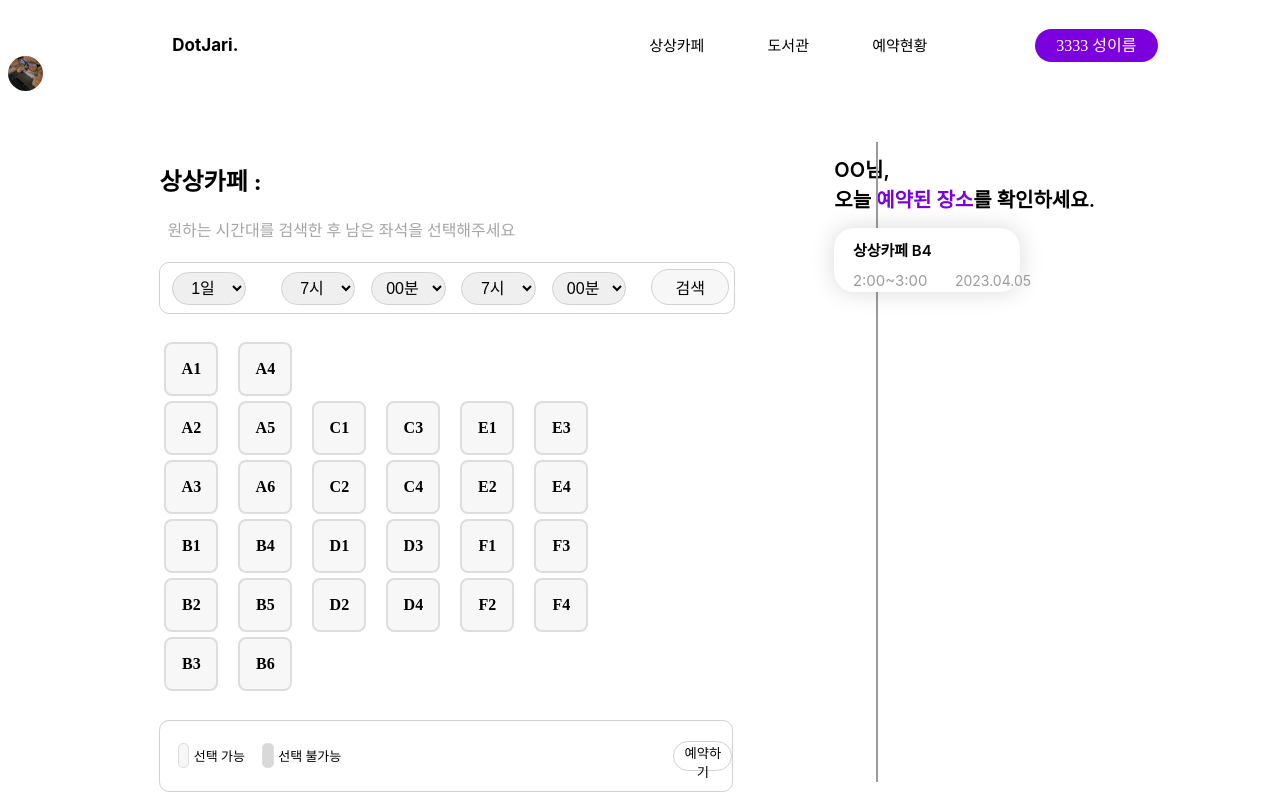
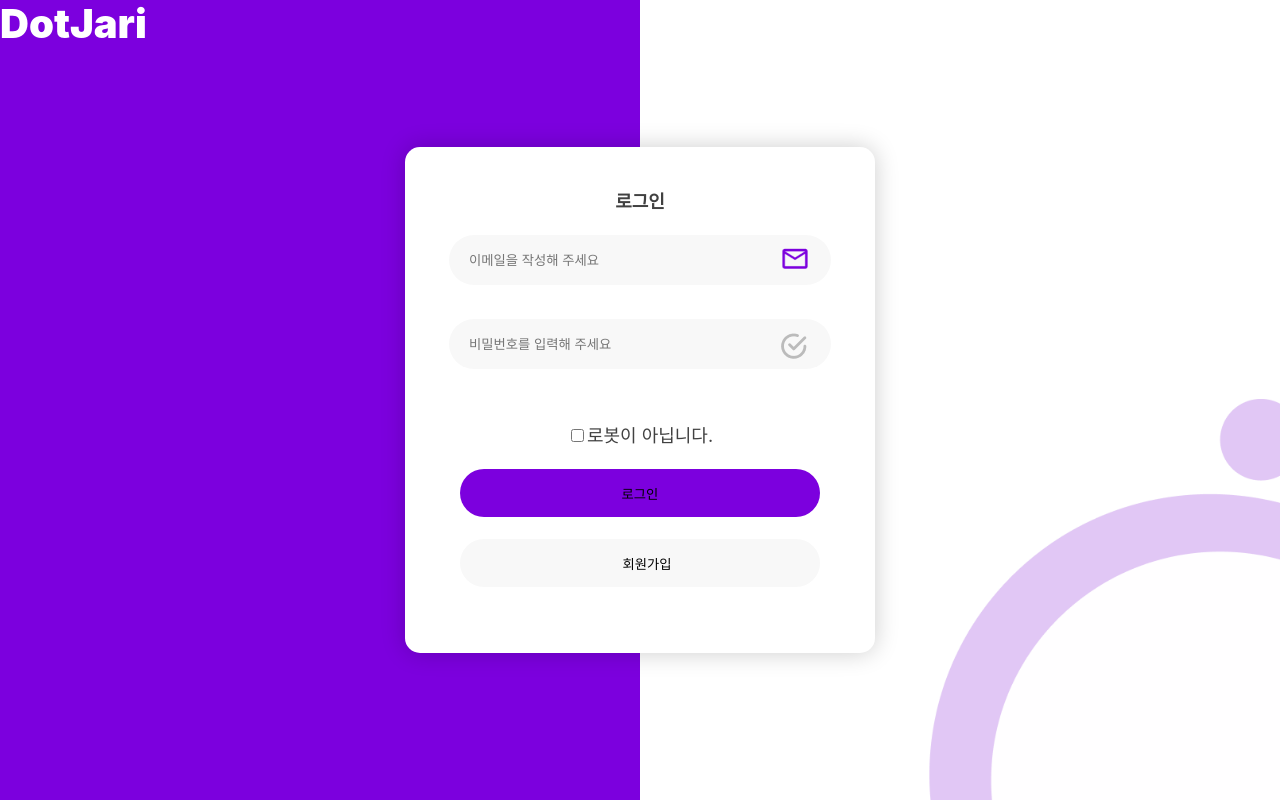
Before and after one commit to chaeyoung1027/it-show-dotjari, a React (Create React App) app: page / in a window 1280 px wide. Built offline with nearby package versions, Linux system fonts and the light colour scheme.

Commit message:
로그인, 회원가입 클릭 시 버튼 색상 변경

```diff
--- a/src/components/login.js
+++ b/src/components/login.js
@@ -47,7 +47,7 @@ function Login() {
         <br /><br /><br />
         <input type="checkbox" />로봇이 아닙니다.
         <br /><br />
-        <button id="btn_login" onClick={handleLogin}>로그인</button>
+        <button id="btn_login" onClick={handleLogin} style={{ background: '#7C00DE' }}>로그인</button>
         <br /><br />
         <button id="btn" onClick={handleSignUp}>회원가입</button>
       </div>
@@ -94,7 +94,7 @@ function SignUp() {
             </div>
           </div>
           <br/><br/><br/><br/><br/>
-        <button id="btn" onClick={handleSignUp}>회원가입</button>
+        <button id="btn" onClick={handleSignUp} style={{ background: '#7C00DE' }}>회원가입</button>
         <br /><br />
         <button id="btn_login" onClick={handleLogin}>로그인</button>
       </div>
--- a/src/index.js
+++ b/src/index.js
@@ -1,8 +1,8 @@
 import React, { useState } from 'react';
 import ReactDOM from 'react-dom';
 
-// import '../src/components/Login'
-import App from '../src/App'
+ import './components/Login'
+// import App from '../src/App'
 //  import '../src/components/UserInfo'
 
-ReactDOM.render(<App />, document.getElementById('root'));
+// ReactDOM.render(<App />, document.getElementById('root'));
```
